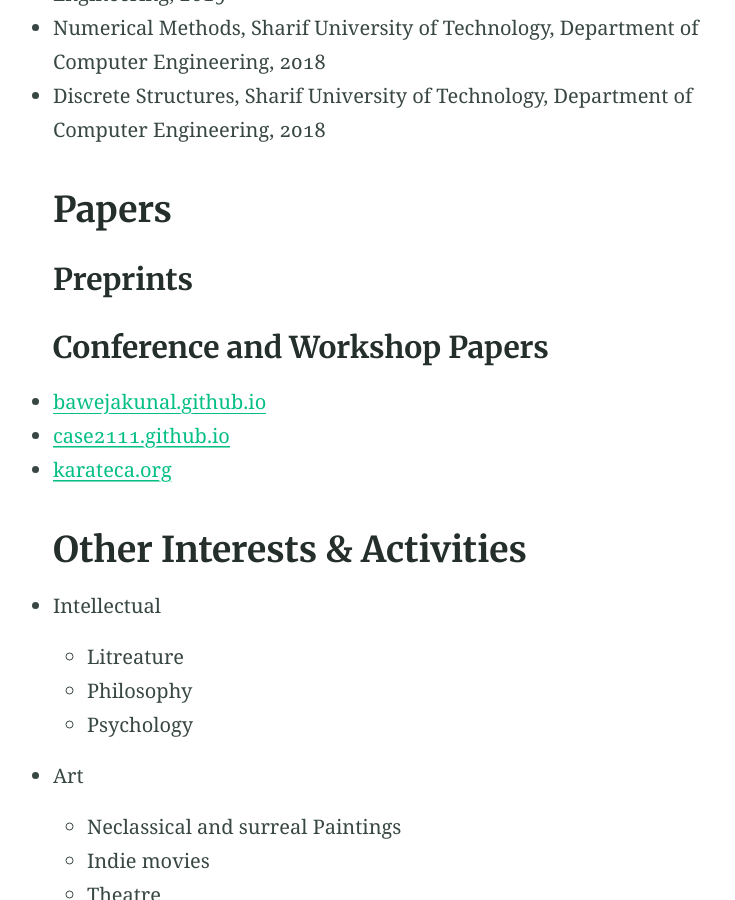
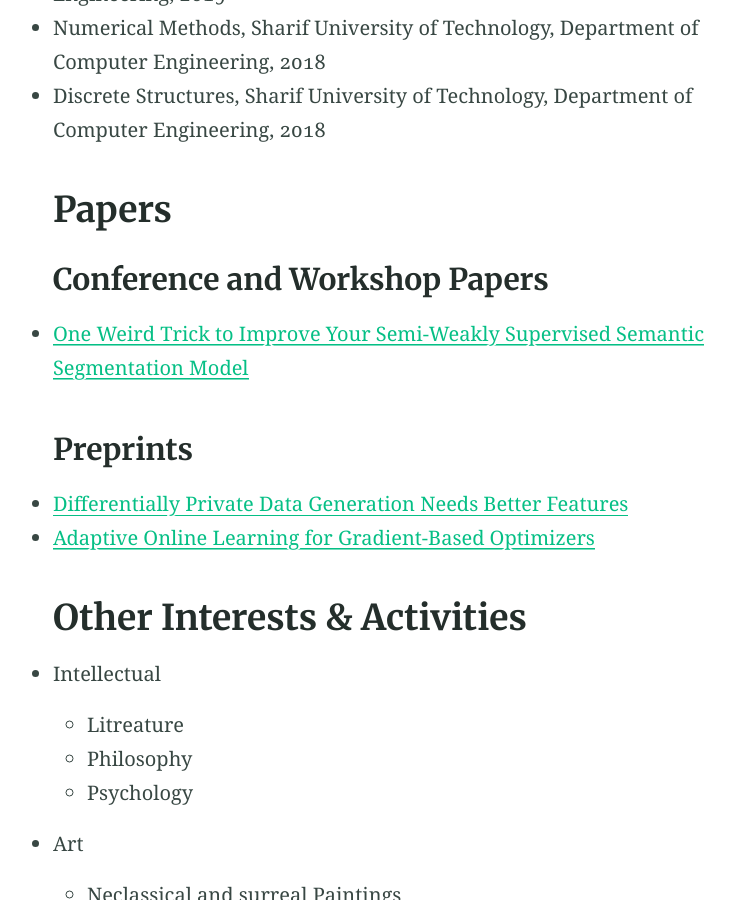
Before and after one commit to miadj7/miladj7.github.io, a Jekyll site: the page built from index.md, in a window 1280 px wide and 900 px high, scrolled down 1484 px. Shown: the whole window, without its empty margins (230-965 px from the left). Built offline with Jekyll 4.4.1, drawn with Linux system fonts in a browser that asks for light colours.

Commit message:
Update index.md

```diff
--- a/index.md
+++ b/index.md
@@ -28,12 +28,13 @@ I am currently primarily interested in Statistical Learning Theory, Optimization
 
 ## Papers
 
+### Conference and Workshop Papers
+- [One Weird Trick to Improve Your Semi-Weakly Supervised Semantic Segmentation Model](https://arxiv.org/pdf/2205.01233.pdf)
+
 ### Preprints
+- [Differentially Private Data Generation Needs Better Features](https://arxiv.org/pdf/2205.12900.pdf)
+- [Adaptive Online Learning for Gradient-Based Optimizers](https://arxiv.org/pdf/1906.00290.pdf)
 
-### Conference and Workshop Papers
-- [bawejakunal.github.io](https://bawejakunal.github.io/)
-- [case2111.github.io](https://case2111.github.io/)
-- [karateca.org](https://www.karateca.org/)
 
 ## Other Interests & Activities
 - Intellectual
```
